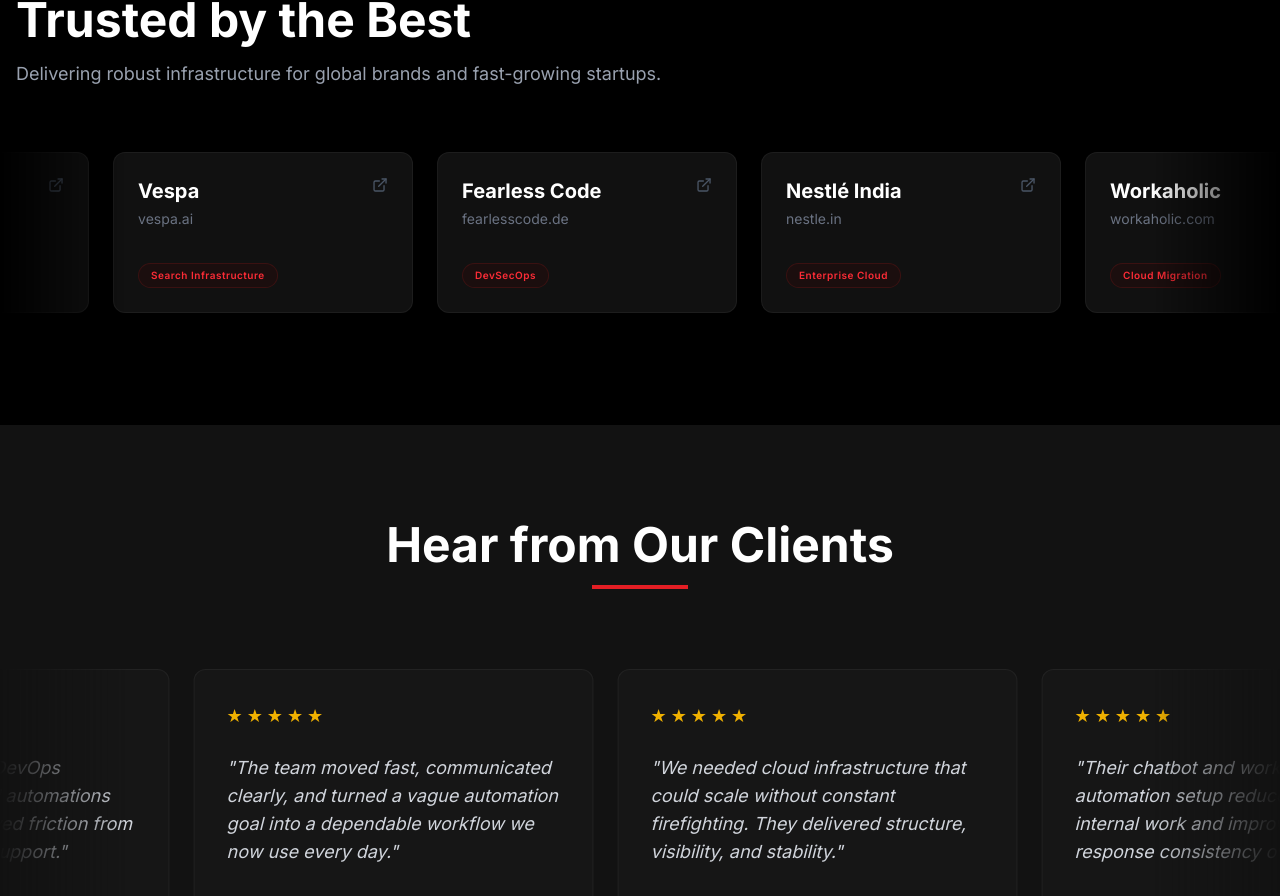
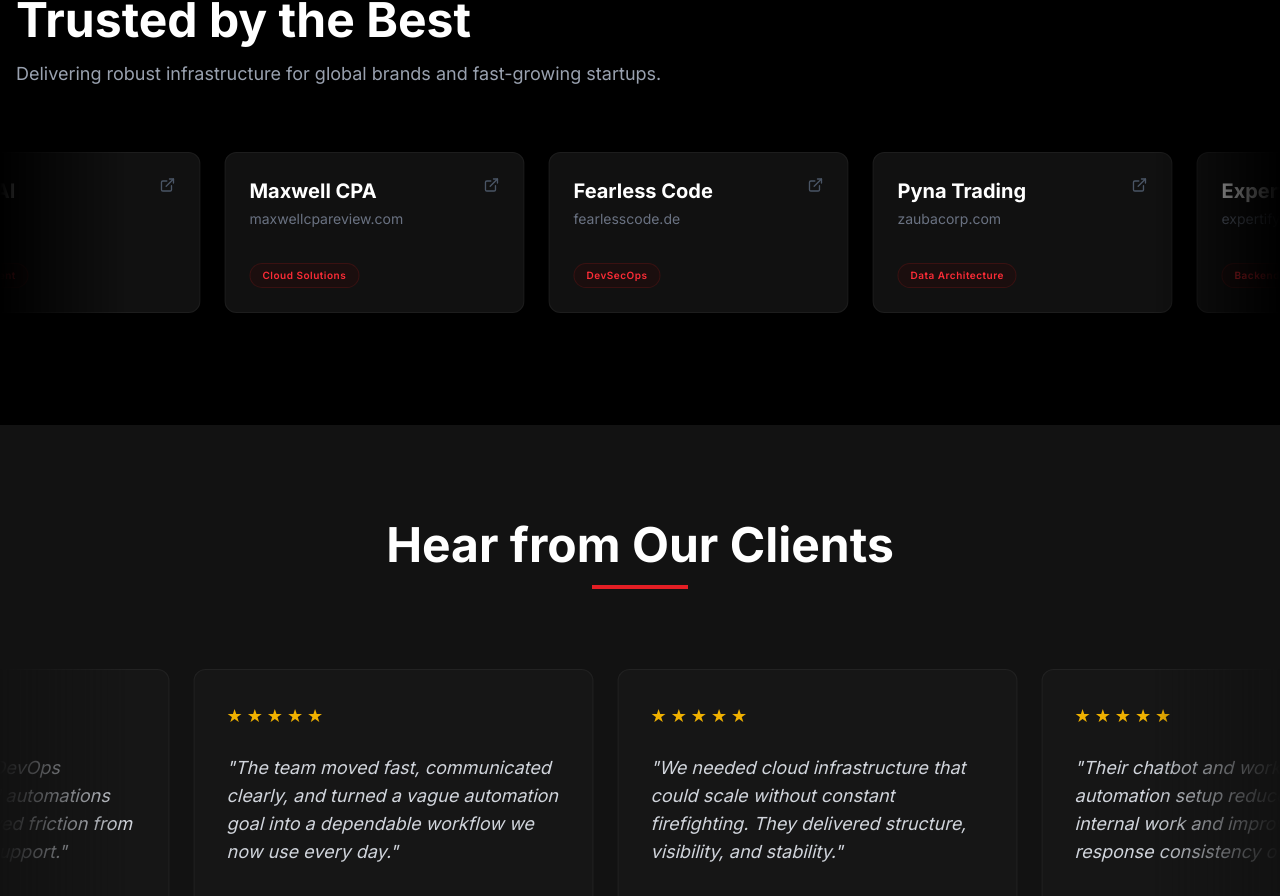
Before and after one commit to pneha2296/devops-minders, a React (Vite) app: page / in a window 1280 px wide. Shown: the part 2605-3501 px from the top of the page. Built offline with nearby package versions, Linux system fonts and the light colour scheme.

Commit message:
link update

```diff
--- a/src/components/home/ClientsSection.tsx
+++ b/src/components/home/ClientsSection.tsx
@@ -4,6 +4,23 @@
 import { clients } from '../../constants/clients';
 
 const ClientsSection: React.FC = () => {
+
+    const handleLinkClick = (url: string) => {
+        window.open(url, '_blank', 'noopener,noreferrer');
+    };
+
+    const getDomainOnly = (url: string) => {
+        try {
+            // Handle cases where the URL might not start with http
+            const formattedUrl = url.startsWith('http') ? url : `https://${url}`;
+            const { hostname } = new URL(formattedUrl);
+            // Remove 'www.' if it exists
+            return hostname.replace('www.', '');
+        } catch (e) {
+            return url; // Fallback to original string if parsing fails
+        }
+    };
+
     return (
         <section className="py-24 bg-black overflow-hidden relative">
             <div className="container mx-auto px-4 mb-12">
@@ -17,6 +34,7 @@
                 {clients.map((client, idx) => (
                     <div
                         key={idx}
+                        onClick={() => handleLinkClick(client.url)}
                         className="
               group w-[300px] bg-[#111111] p-6 rounded-xl border border-white/5
               flex flex-col justify-between relative
@@ -30,7 +48,7 @@
                                 <h3 className="text-xl font-bold group-hover:text-white transition-colors">
                                     {client.name}
                                 </h3>
-                                <p className="text-sm text-gray-500 mt-1">{client.url}</p>
+                                <p className="text-sm text-gray-500 mt-1">{getDomainOnly(client.url)}</p>
                             </div>
                             <ExternalLink className="w-4 h-4 text-gray-600 group-hover:text-red-500 transition-colors" />
                         </div>
--- a/src/constants/clients.ts
+++ b/src/constants/clients.ts
@@ -1,9 +1,14 @@
 import type { Client } from '../types'
 
 export const clients: Client[] = [
-  { id: "1", name: "Itsy Bitsy", url: "itsybitsy.in", tag: "DevOps Setup" },
-  { id: "2", name: "Vespa", url: "vespa.ai", tag: "Search Infrastructure" },
-  { id: "3", name: "Fearless Code", url: "fearlesscode.de", tag: "DevSecOps" },
-  { id: "4", name: "Nestlé India", url: "nestle.in", tag: "Enterprise Cloud" },
-  { id: "5", name: "Workaholic", url: "workaholic.com", tag: "Cloud Migration" },
-]
+  { id: "1", name: "BMG", url: "https://www.bmg.com/", tag: "Infrastructure" },
+  { id: "2", name: "Unpod AI", url: "https://unpod.ai/", tag: "AI Deployment" },
+  { id: "3", name: "Maxwell CPA", url: "https://maxwellcpareview.com/about", tag: "Cloud Solutions" },
+  { id: "4", name: "Fearless Code", url: "https://www.fearlesscode.de/", tag: "DevSecOps" },
+  { id: "5", name: "Pyna Trading", url: "https://www.zaubacorp.com/PYNA-TRADING-LLP-AAW-9037", tag: "Data Architecture" },
+  { id: "6", name: "Expertify", url: "https://expertify.dev/", tag: "Backend Scaling" },
+  { id: "7", name: "Nestlé India", url: "https://www.nestle.in/", tag: "Enterprise Cloud" },
+  { id: "8", name: "Cadbury UK", url: "https://www.cadbury.co.uk/", tag: "Web Infrastructure" },
+  { id: "9", name: "Itsy Bitsy", url: "https://itsybitsy.in/", tag: "E-commerce Ops" },
+  { id: "10", name: "Vespa", url: "https://vespa.ai/", tag: "Search Engine" },
+];
```
